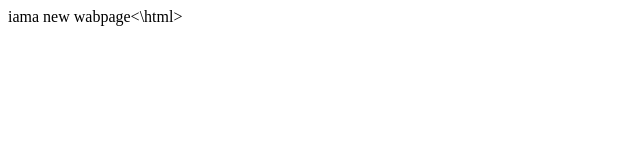
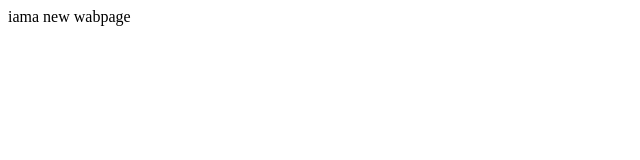
Before and after one commit to cosmicorigami/first-project, a plain HTML site: page index.htm in a window 1280 px wide. Shown: the full height of the page, 0-640 px from the left. Drawn offline with Linux system fonts and the light colour scheme.

Commit message:
fixed closing tag.

```diff
--- a/index.htm
+++ b/index.htm
@@ -1 +1 @@
-<html>iama new wabpage<\html>
+<html>iama new wabpage</html>
```
